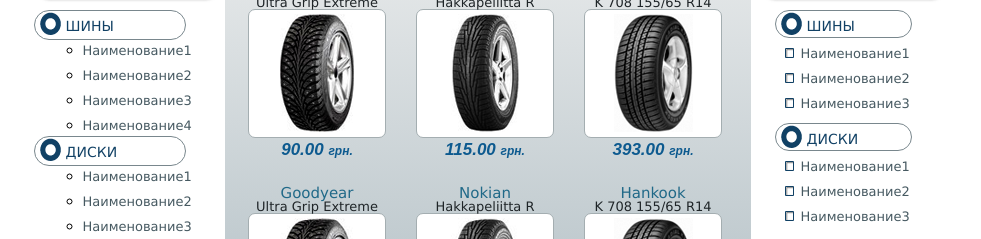
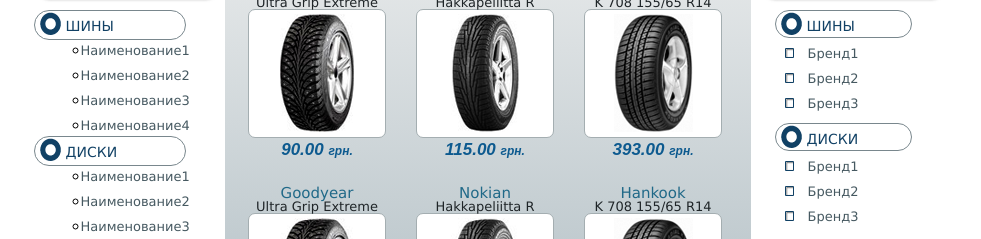
Before and after one commit to NIKITOZAVR/lazer_html_dz6, a plain HTML site: page index.html in a window 1280 px wide. Shown: the part 526-765 px from the top of the page, without its empty margins (152-1133 px from the left). Drawn offline with Linux system fonts and the light colour scheme.

Commit message:
lists moved

```diff
--- a/css/style.css
+++ b/css/style.css
@@ -281,12 +281,16 @@
   margin-top: -3px;
 }
 .cat-list {
-  margin-left:49px;
+  margin-left:55px;
   margin-top: 1px;
 }
 .cat-list>li {
   list-style: circle;
   padding-bottom: 7px;
+}
+
+.rightbar-catlist ul li {
+  padding-left: 7px;
 }
 .cat-list li a {
   text-decoration: none;
@@ -295,6 +299,9 @@
   font-size: 13px;
   font-weight: 400;
   line-height: 15px;
+}
+.left-bar .cat-list li a {
+  margin-left: -8px;
 }
 
 .cat-list>li a:hover {
--- a/index.html
+++ b/index.html
@@ -124,22 +124,24 @@
               <img src="img/buttonbg.png" alt="">
               <p>ШИНЫ</p>
             </div>
+            <div class="rightbar-catlist">
               <ul class="cat-list">
-                <li><a href="">Наименование1</a></li>
-                <li><a href="">Наименование2</a></li>
-                <li><a href="">Наименование3</a></li>
+                <li><a href="#">Бренд1</a></li>
+                <li><a href="#">Бренд2</a></li>
+                <li><a href="#">Бренд3</a></li>
               </ul>
+            </div>
           </div>
           <div class="second-type">
             <div class="header-name">
               <img src="img/buttonbg.png" alt="">
               <p>ДИСКИ</p>
             </div>
-            <div>
+            <div class="rightbar-catlist">
               <ul class="cat-list">
-                <li><a href="">Наименование1</a></li>
-                <li><a href="">Наименование2</a></li>
-                <li><a href="">Наименование3</a></li>
+                <li><a href="#">Бренд1</a></li>
+                <li><a href="#">Бренд2</a></li>
+                <li><a href="#">Бренд3</a></li>
               </ul>
             </div>
           </div>
```
